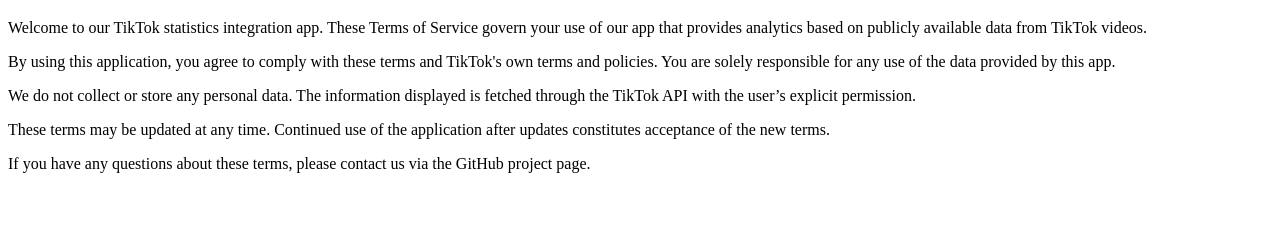
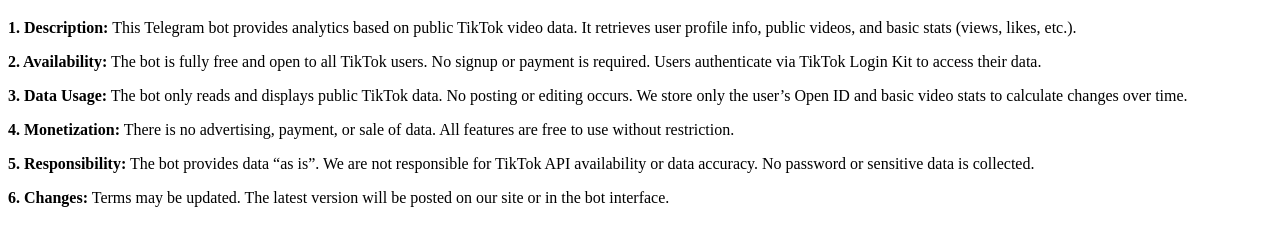
Before and after one commit to AlukardPetrovich/policy, a plain HTML site: page terms.html in a window 1280 px wide. Shown: the part 61-306 px from the top of the page. Drawn offline with Linux system fonts and the light colour scheme.

Commit message:
Update terms.html

```diff
--- a/terms.html
+++ b/terms.html
@@ -1,19 +1,20 @@
 <!DOCTYPE html>
 <html lang="en">
-<head>
-  <meta charset="UTF-8" />
-  <title>Terms of Service</title>
-</head>
+<html>
+<head><title>Terms of Service</title></head>
 <body>
-  <h1>Terms of Service</h1>
-  <p>Welcome to our TikTok statistics integration app. These Terms of Service govern your use of our app that provides analytics based on publicly available data from TikTok videos.</p>
+<h1>Terms of Service</h1>
 
-  <p>By using this application, you agree to comply with these terms and TikTok's own terms and policies. You are solely responsible for any use of the data provided by this app.</p>
+<p><strong>1. Description:</strong> This Telegram bot provides analytics based on public TikTok video data. It retrieves user profile info, public videos, and basic stats (views, likes, etc.).</p>
 
-  <p>We do not collect or store any personal data. The information displayed is fetched through the TikTok API with the user’s explicit permission.</p>
+<p><strong>2. Availability:</strong> The bot is fully free and open to all TikTok users. No signup or payment is required. Users authenticate via TikTok Login Kit to access their data.</p>
 
-  <p>These terms may be updated at any time. Continued use of the application after updates constitutes acceptance of the new terms.</p>
+<p><strong>3. Data Usage:</strong> The bot only reads and displays public TikTok data. No posting or editing occurs. We store only the user’s Open ID and basic video stats to calculate changes over time.</p>
 
-  <p>If you have any questions about these terms, please contact us via the GitHub project page.</p>
+<p><strong>4. Monetization:</strong> There is no advertising, payment, or sale of data. All features are free to use without restriction.</p>
+
+<p><strong>5. Responsibility:</strong> The bot provides data “as is”. We are not responsible for TikTok API availability or data accuracy. No password or sensitive data is collected.</p>
+
+<p><strong>6. Changes:</strong> Terms may be updated. The latest version will be posted on our site or in the bot interface.</p>
 </body>
 </html>
```
